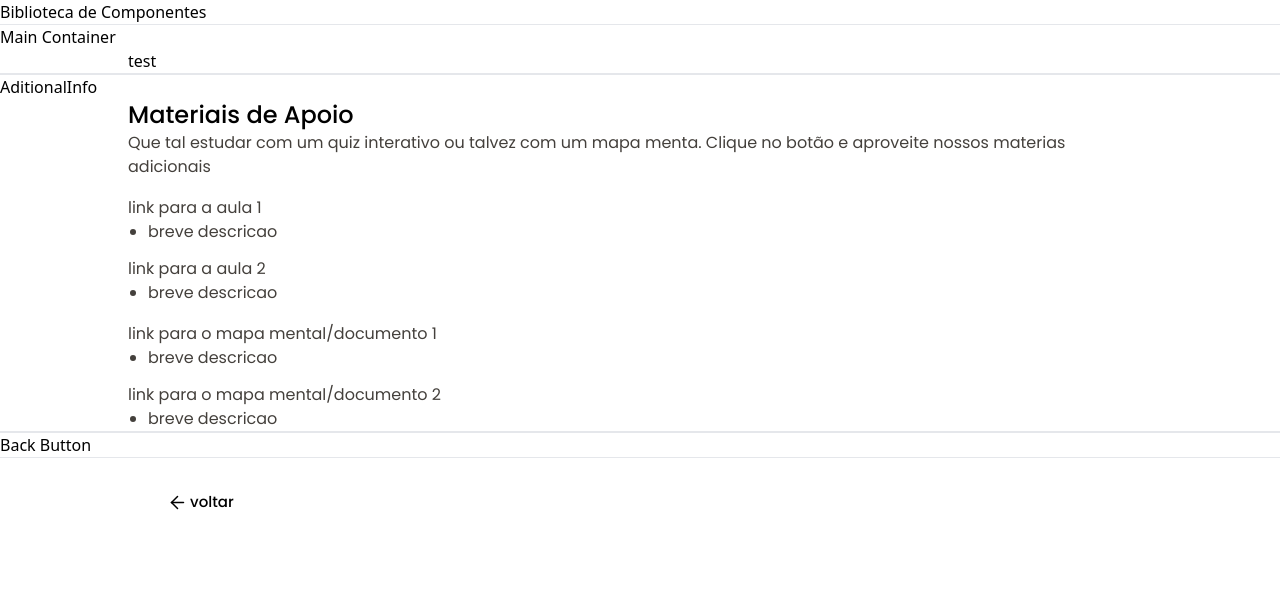
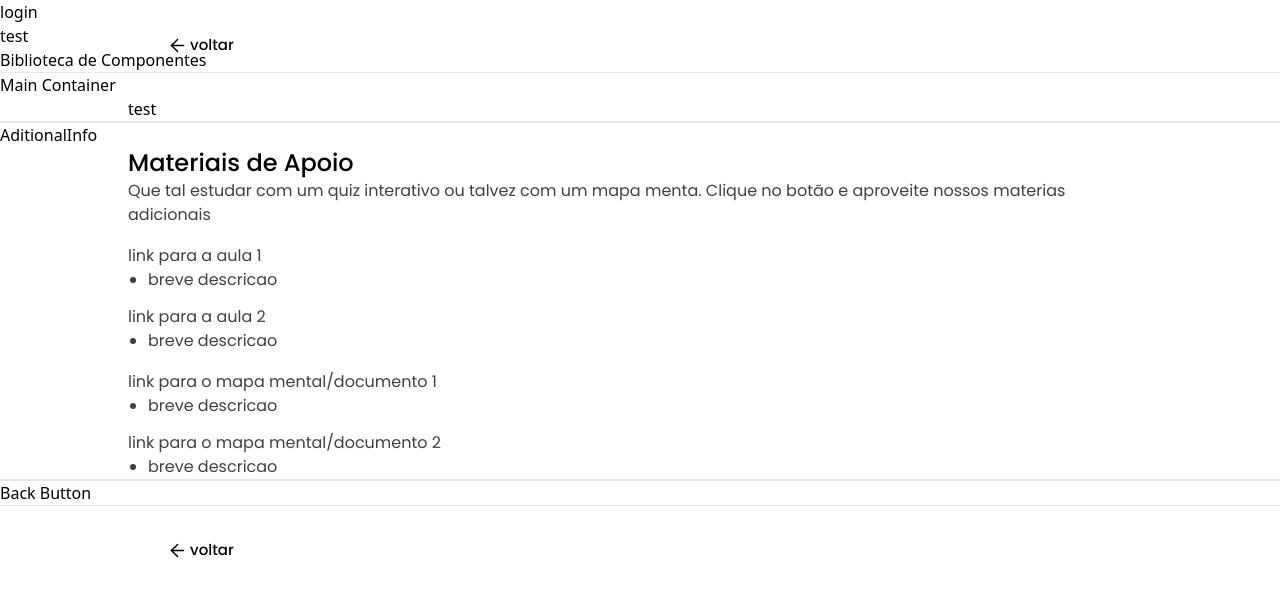
Before and after one commit to fabricadesoftware-ifc/fabricaHistologia_frontend, a Vue app: page /test-components in a window 1280 px wide. Shown: the top 596 px of the page. Built offline with nearby package versions, Linux system fonts and the light colour scheme.

Commit message:
Done backButton functionality

```diff
--- a/dev-dist/sw.js
+++ b/dev-dist/sw.js
@@ -82,7 +82,7 @@ define(['./workbox-b5f7729d'], (function (workbox) { 'use strict';
     "revision": "3ca0b8505b4bec776b69afdba2768812"
   }, {
     "url": "index.html",
-    "revision": "0.up6msrj2jj8"
+    "revision": "0.32vt264se5o"
   }], {});
   workbox.cleanupOutdatedCaches();
   workbox.registerRoute(new workbox.NavigationRoute(workbox.createHandlerBoundToURL("index.html"), {
--- a/src/App.vue
+++ b/src/App.vue
@@ -1,7 +1,12 @@
 <script setup>
 import { RouterView } from 'vue-router'
+import BackButtonComp from './components/backButtonComp.vue';
 </script>
 
 <template>
+  <BackButtonComp :tittle="'voltar'"/>
+  <router-link to="/login">login</router-link>
+  <br>
+  <router-link to="/test-components">test</router-link>
   <RouterView />
 </template>
--- a/src/components/backButtonComp.vue
+++ b/src/components/backButtonComp.vue
@@ -1,4 +1,5 @@
 <script setup>
+import router, {toBackPage} from '@/router';
 
 const props = defineProps({
     tittle: {
@@ -6,10 +7,6 @@ const props = defineProps({
         required: true
     }
 })
-
-function toBackPage() {
-  history.back()
-}
 
 </script>
 <template>
--- a/src/router/index.js
+++ b/src/router/index.js
@@ -1,4 +1,5 @@
-import { createRouter, createWebHistory } from 'vue-router'
+import { ref, computed } from 'vue'
+import { createRouter, createWebHistory, useRoute } from 'vue-router'
 
 const router = createRouter({
   history: createWebHistory(import.meta.env.BASE_URL),
@@ -36,4 +37,41 @@ const router = createRouter({
   ]
 })
 
+const savePrevious = ref([])
+const index = (savePrevious.value.length - 1)
+let it = ref(0)
+
+router.beforeEach((to, from)=>{
+  if (router.path != '/' && to.path != from.path) {
+  savePrevious.value.push(to.path)
+  }
+  if (to.path == '/') {
+    savePrevious.value = []
+  }
+
+  console.log(savePrevious.value)
+})
+
+function toBackPage() {
+
+  if (router.path != '/') {
+  if (savePrevious.value.length == 1) {
+    router.push('/')
+    savePrevious.value.splice(0, 2)
+  } else {
+  if(it.value == 0 ) {
+  router.push(savePrevious.value[savePrevious.value.length - 2])
+  } else {
+  router.push(savePrevious.value[savePrevious.value.length - 2])
+  }
+  savePrevious.value.splice(savePrevious.value[savePrevious.value.length - 2], 2)
+  it.value++
+  }
+
+  } else {
+    it.value = 0
+  }
+}
+
+export {toBackPage}
 export default router
```
